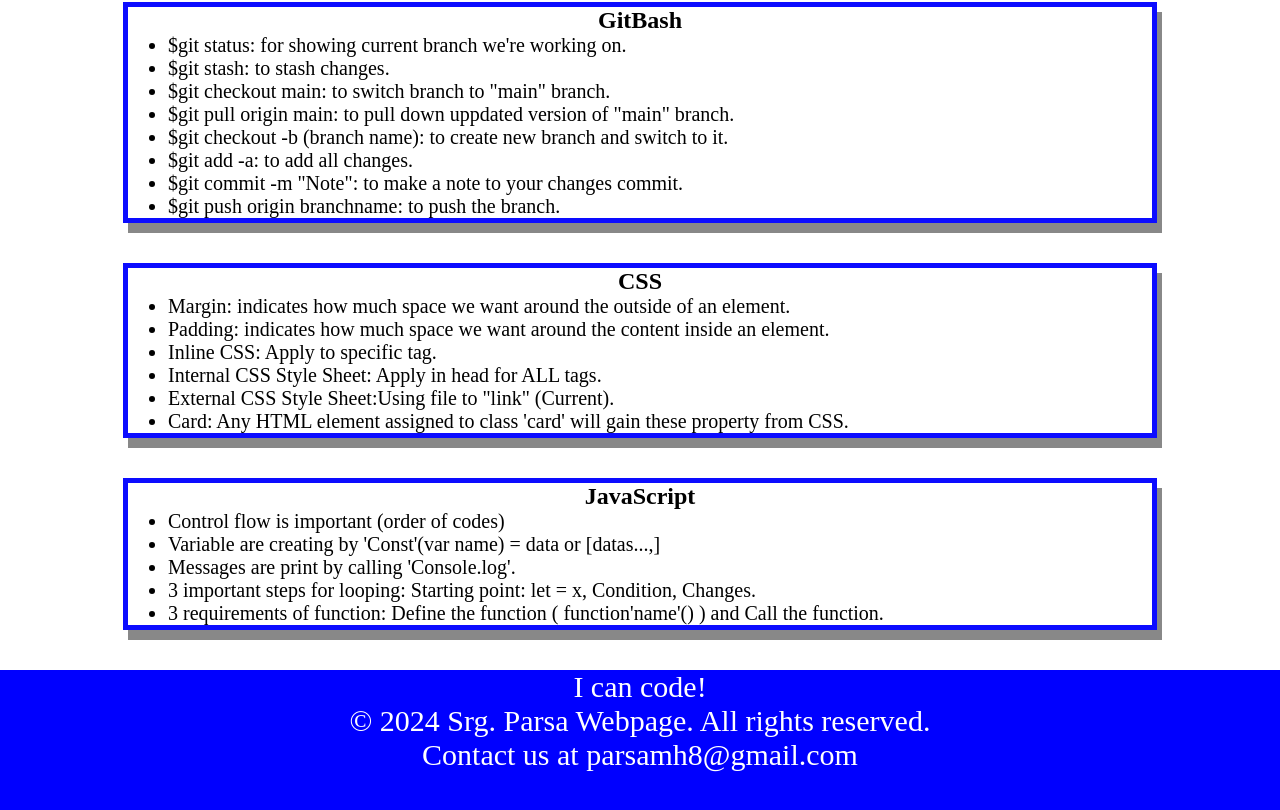
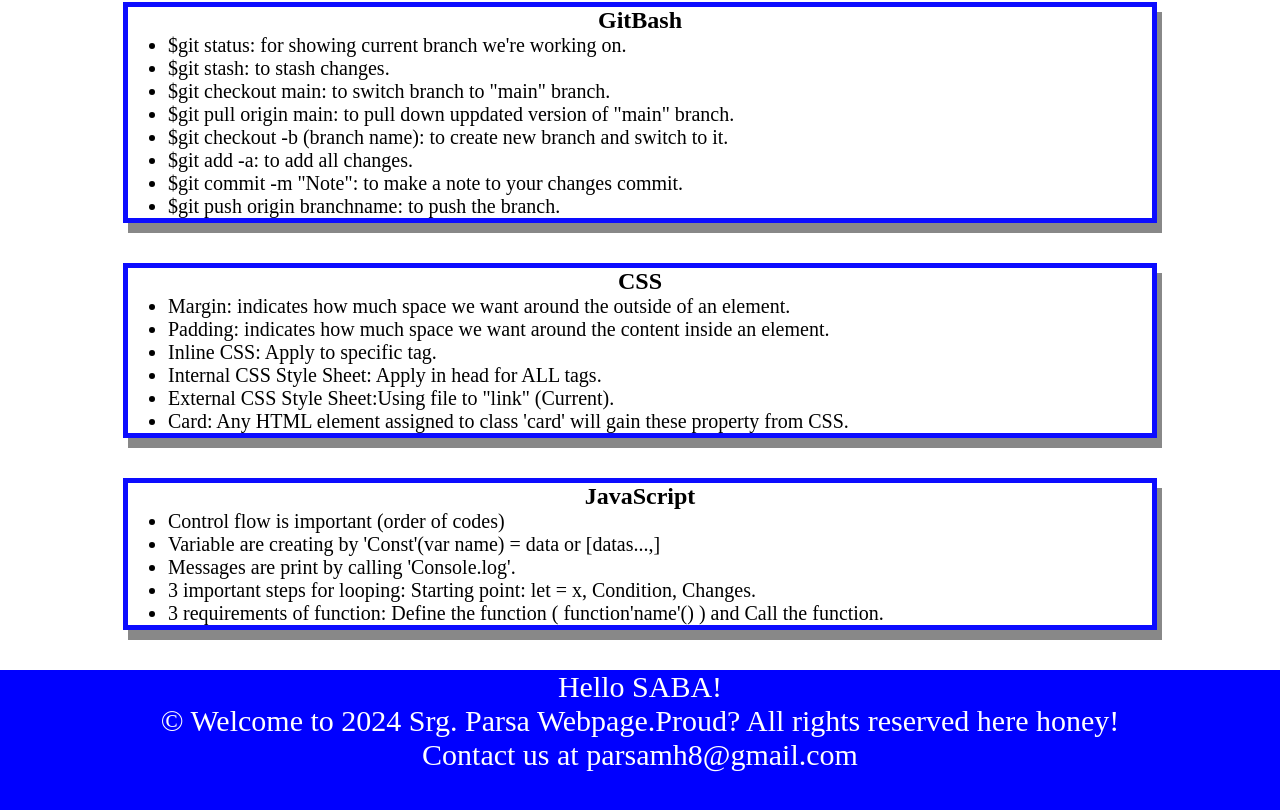
Before and after one commit to parsamh8/prework-study-guide, a plain HTML site: page index.html in a window 1280 px wide. Shown: the part 380-1190 px from the top of the page. Drawn offline with Linux system fonts and the light colour scheme.

Commit message:
html-footer\ saba, right added

```diff
--- a/index.html
+++ b/index.html
@@ -96,8 +96,11 @@
     </main>
 
     <footer>
-      <p>I can code!</p>
-      <p>&copy; 2024 Srg. Parsa Webpage. All rights reserved.</p>
+      <p>Hello SABA!</p>
+      <p>
+        &copy; Welcome to 2024 Srg. Parsa Webpage.Proud? All rights reserved
+        here honey!
+      </p>
       <p>Contact us at parsamh8@gmail.com</p>
     </footer>
     <script src="./assets/script.js"></script>
```
